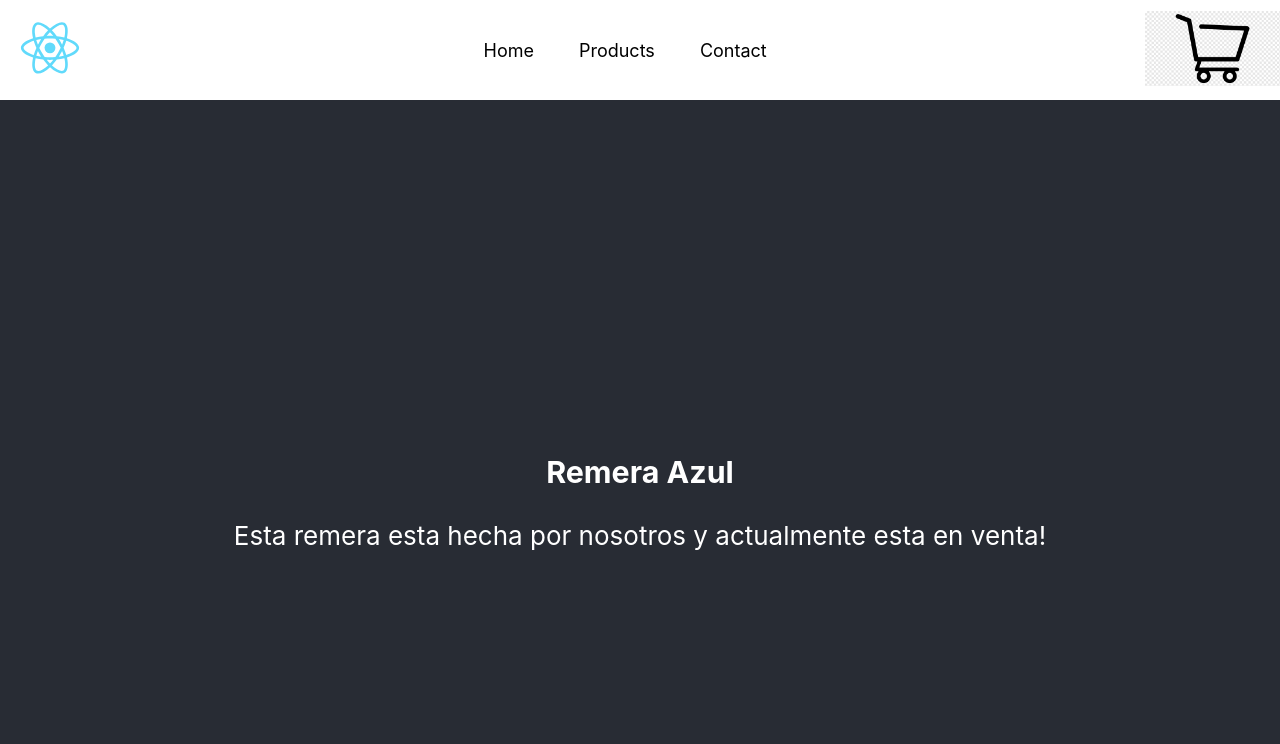
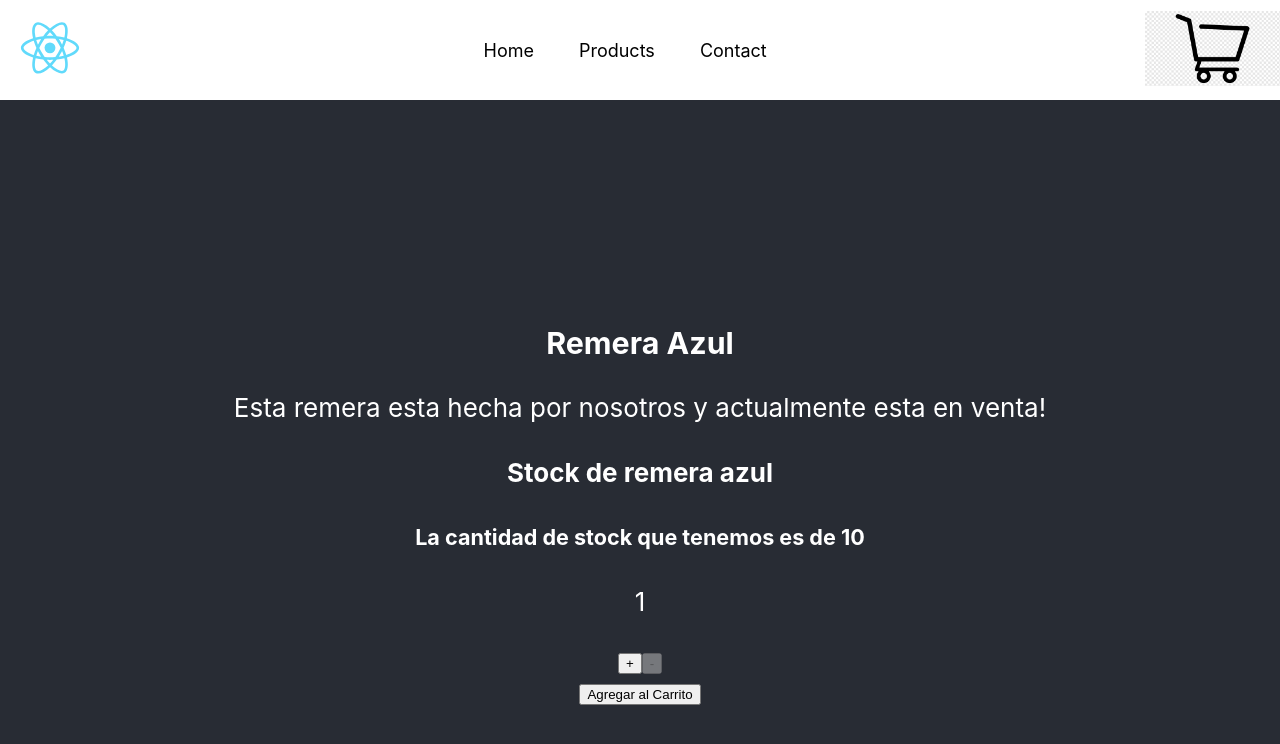
Before and after one commit to tobimartinez/ecommerce, a React (Create React App) app: page / in a window 1280 px wide. Shown: the top 744 px of the page. Built offline with nearby package versions, Linux system fonts and the light colour scheme.

Commit message:
termine contador

```diff
--- a/src/components/ItemCount.js
+++ b/src/components/ItemCount.js
@@ -1,25 +1,29 @@
 
-import { useState } from 'react';
+import { isDisabled } from '@testing-library/user-event/dist/utils';
+import react,{ useState } from 'react';
 
-const ItemCount = () => {
-    function Producto ({stock,initial,onAdd}){
-        const {contador,setContador}=useState(initial);
-        const suma = () =>{
-            setContador(contador + 1);
-        }
-        const resta = () =>{
-            setContador(contador -1);
-        }
-        return(
+
+const ItemCount = ({stock,initial,onAdd}) =>{
+    const [contador,setContador]=useState(1);
+    const resta = () => {
+        setContador(contador - 1);
+
+    }
+    const suma = () => {
+        setContador(contador + 1);
+    }
+    return(
+
+        <div>
+            <h4>Stock de remera azul</h4>
+            <h5>La cantidad de stock que tenemos es de {stock}</h5>
+            <p>{contador}</p>
+            <button disabled={contador >= stock} onClick={suma}>+</button>
+            <button disabled={contador <= initial} onClick={resta}>-</button>
             <div>
-                <h3>Stock de remera azul</h3>
-                <p>La cantidad de stock que tenemos es {stock}</p>
-                <p>{contador}</p>
-                <button onClick={suma}>+</button>
-                <button onClick={resta}>-</button>
+                <button disabled={stock <= 0} onClick={()=> onAdd(contador)}> Agregar al Carrito</button>
             </div>
-        );
-    }
+        </div>
+    );
 }
-
 export default ItemCount;
--- a/src/components/ItemListContainer.js
+++ b/src/components/ItemListContainer.js
@@ -1,13 +1,18 @@
 import react from 'react'
-import ItemCount from './ItemCount';
+import ItemCount from '../components/ItemCount.js';
 
 
 const itemListContainer = ({nombresProductos,contenido}) => {
+
+    const onAdd = (quantity ) =>{
+        console.log(`Compraste ${quantity} unidades`);
+    }
+
     return(
         <div>
             <h3>{nombresProductos}</h3>
             <p>{contenido}</p>
-            <ItemCount stock='10' initial='1'/>
+            <ItemCount stock='10' initial='1' onAdd={onAdd}/>
         </div>
 
     );
```
